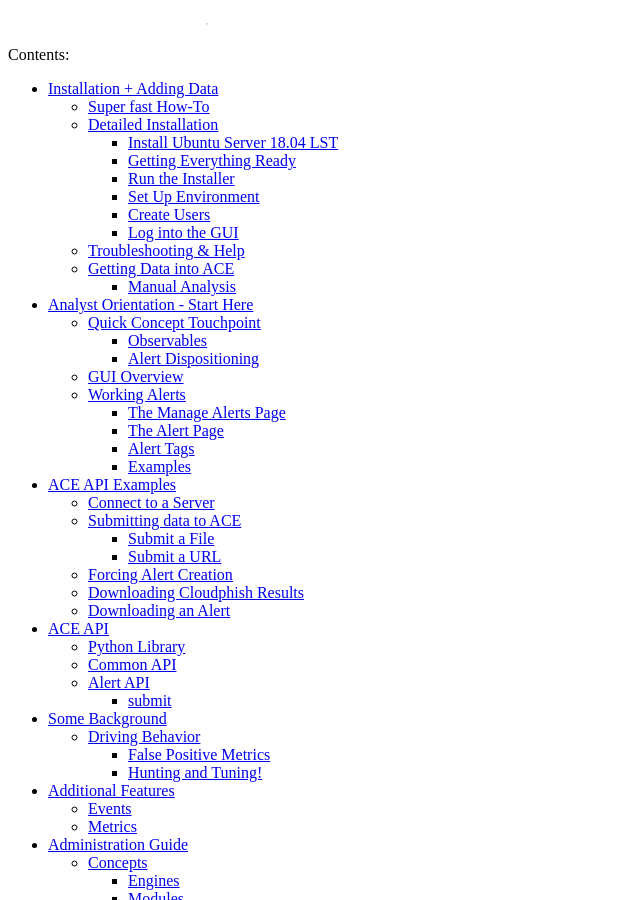
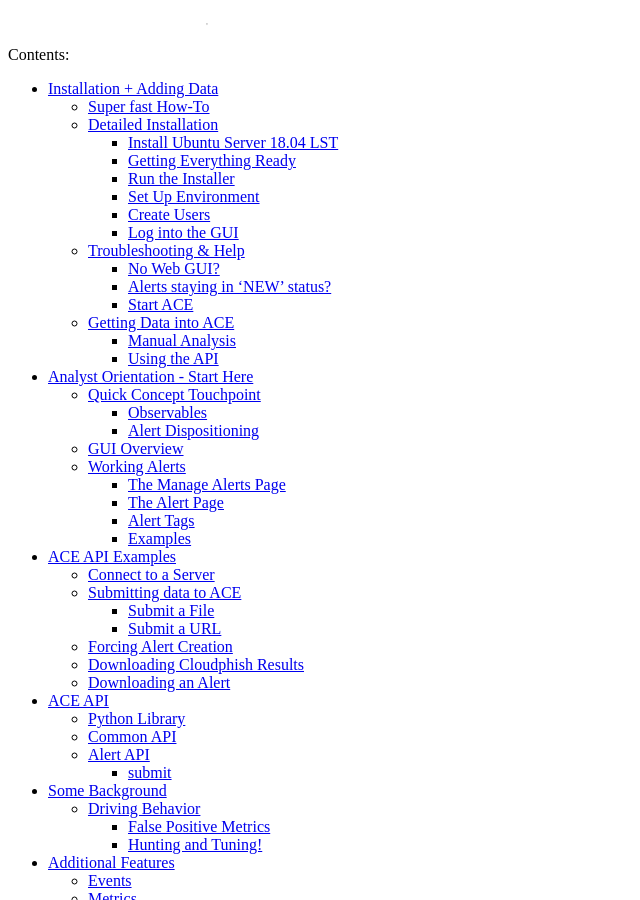
Before and after one commit to IntegralDefense/ACE, a Sphinx documentation site: the page built from docs/index.rst, in a window 1280 px wide and 900 px high, scrolled down 2725 px. Shown: the whole window, without its empty margins (0-640 px from the left). Built offline with Sphinx 7.4.7 and the Read the Docs theme 2.0.0, drawn with Linux system fonts in a browser that asks for light colours; some of the changed lines change nothing that is shown.

Commit message:
added to install docs and a note to run ace after install

```diff
--- a/docs/installation.rst
+++ b/docs/installation.rst
@@ -49,7 +49,7 @@
 As the ace user you previously created, cd into /opt and git clone the IntegralDefense ACE master branch: https://github.com/IntegralDefense/ACE.git::
 
   $ cd /opt
-  $ git clone https://github.com/IntegralDefense/ACE.git
+  $ git clone https://github.com/IntegralDefense/ACE.git && mv ACE ace
 
 .. _source.list:
 
@@ -95,6 +95,25 @@
 
 There are a couple snags and gotchas that you can run into when installing ACE. This section will detail a few, but it's still a work in process. So, please send any issues or questions to ace-support@integraldefense.com. Please include as much detail as possible and we will get back to you as soon as we can. Thanks!
 
+No Web GUI?
++++++++++++
+
+Make sure apache2 is running and the ``/etc/apache2/sites-enabled/ace.conf`` configuration is loaded. The ``ace.conf`` should be a symlink in ``/etc/apache2/sites-available`` that points to ``/opt/ace/etc/saq_apache.conf``.
+
+Alerts staying in 'NEW' status?
++++++++++++++++++++++++++++++++
+
+Make sure the ACE engine is running. You can do this by running the following::
+
+    cd /opt/ace && bin/start-correlation-engine
+
+Start ACE
++++++++++
+
+You should now have a working installation, but you need to start ACE's core (the correlation engine) this is accomplished with the ``bin/start-correlation-engine`` command. You can also use the ``bin/start-ace`` command, which start the correlation engine and attempt to start some other ACE collectors/services. You will get some errors if you don't have those other services configured (which you probably won't at this point). Those errors are nothing to be concerned about, however, if you do not want to see those errors you can explicitly start the correlation engine you need like so::
+
+    cd /opt/ace && bin/start-correlation-engine
+
 .. _get-data-in:
 
 Getting Data into ACE
@@ -117,3 +136,8 @@
 Select the type of observable you wish to correlate and then provide the value. Click the Add button to correlate more than one observable type and/or value at a time.
 
 Shortly after you've submitted your observable(s) for correlation, you will see your alert appear on the Manage Alerts page with the description you provided. The alert status will change to 'Complete' once ACE is finished performing its analysis. You must currently refresh the Manage Alerts page to see the alert status updates.
+
+Using the API
++++++++++++++
+
+ACE has an API that makes it simple to submit data to ACE for analysis and/or correlation. Check out the :ref:`ACE API Examples` and :ref:`ACE API` section for more information.
```
Also changed, not shown: 1 other file.
